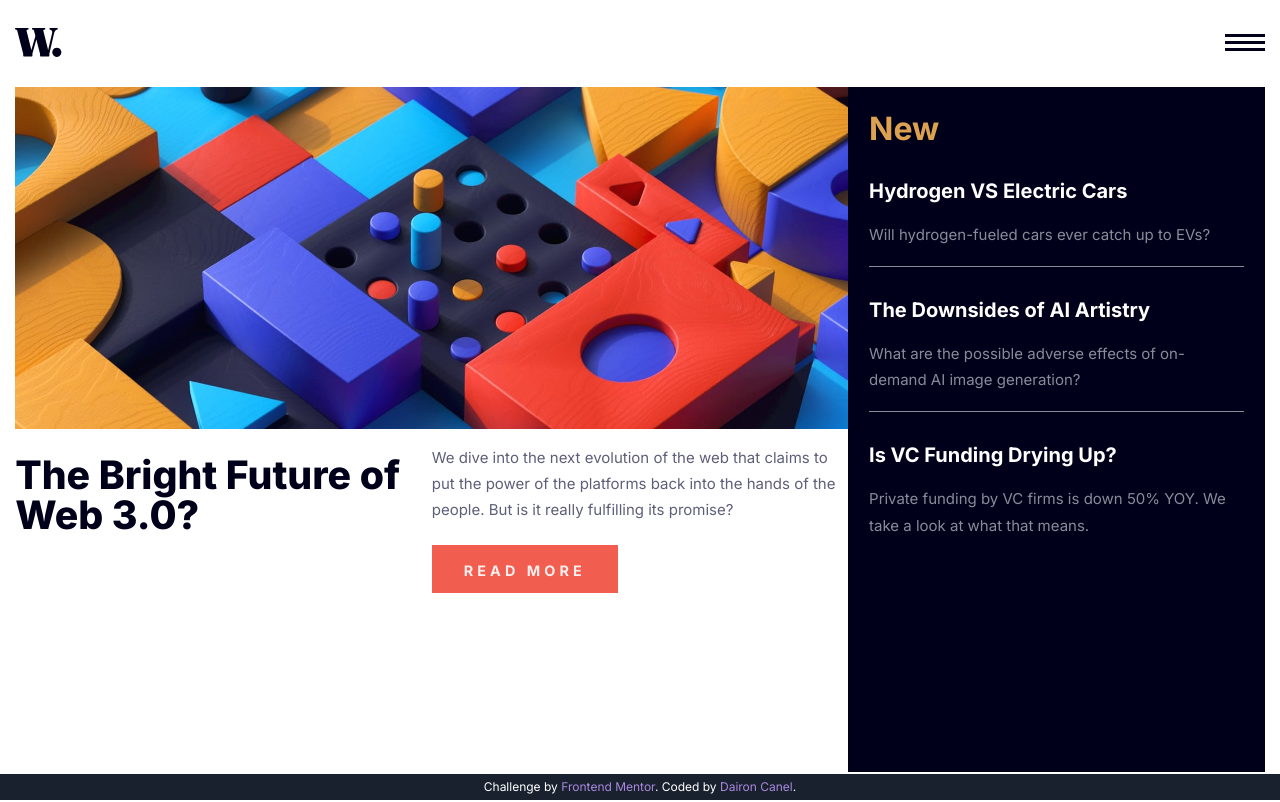
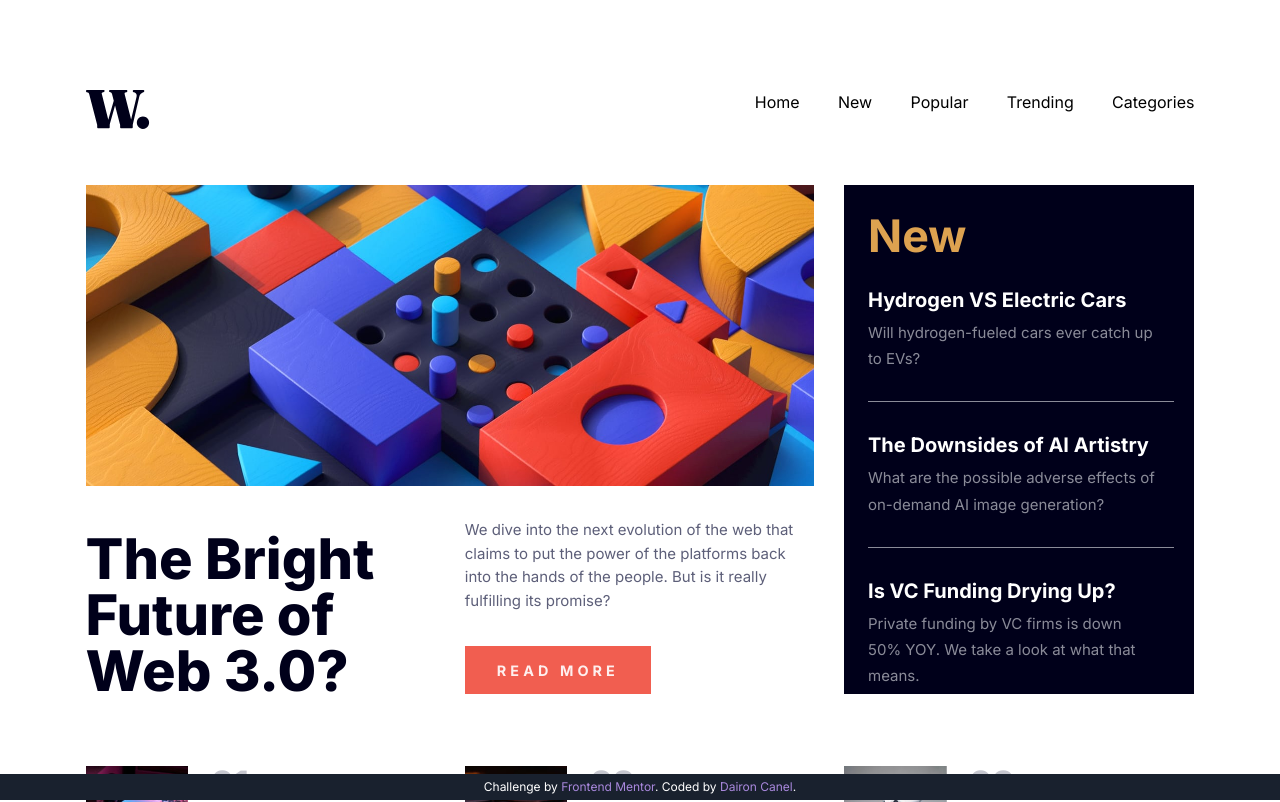
Before and after one commit to dairon-canel/news-homepage, a website: page public/index.html in a window 1280 px wide. Shown: the top 802 px of the page. Drawn offline with Linux system fonts and the light colour scheme.

Commit message:
feat: finished desktop design

```diff
--- a/public/index.html
+++ b/public/index.html
@@ -16,12 +16,13 @@
 
     <title>Frontend Mentor | News homepage</title>
   </head>
-  <body class="grid min-h-screen">
+  <body class="grid min-h-screen items-start">
+    <main class="grid">
       <header
-      class="col-auto grid grid-flow-col justify-between place-self-stretch px-[0.95rem] pt-7 pb-[1.9rem]"
+        class="grid w-full grid-flow-col justify-between place-self-center px-[0.95rem] pt-7 pb-[1.9rem] md:max-w-[71.2rem] md:pb-[3.5rem] md:pt-[5.6rem]"
       >
-      <nav class="order-2 hidden">
-        <ul class="grid grid-flow-col gap-5">
+        <nav class="order-2">
+          <ul class="grid grid-flow-col gap-[2.4rem]">
             <li><a href="#">Home</a></li>
             <li><a href="#">New</a></li>
             <li><a href="#">Popular</a></li>
@@ -30,71 +31,75 @@
           </ul>
         </nav>
         <img
-        class="order-1 w-[2.9rem] place-self-center"
+          class="order-1 w-[2.9rem] place-self-center md:w-[4rem]"
           src="./logo.svg"
           alt="logo"
         />
-      <img class="order-2 place-self-center" src="./icon-menu.svg" alt="menu" />
+        <img
+          class="order-2 hidden place-self-center"
+          src="./icon-menu.svg"
+          alt="menu"
+        />
         <img
           class="order-2 hidden"
           src="./icon-menu-close.svg"
           alt="menu close"
         />
       </header>
-    <main class="grid px-[0.95rem] md:grid-cols-3 md:grid-rows-3">
       <section
-        class="grid pb-[4rem] md:col-start-1 md:col-end-3 md:row-start-1 md:row-end-3 md:grid-cols-2 md:grid-rows-2"
+        class="grid place-self-center self-start px-[0.95rem] md:max-w-[71.2rem] md:grid-cols-[21.8rem_auto_21.9rem] md:grid-rows-[20rem_11.8rem_auto] md:gap-x-[1.9rem] [&>div]:grid [&>div]:grid-cols-[auto_auto] [&>div]:gap-[1.4rem] md:[&>div]:mt-[4.5rem] [&>div>div]:order-2 [&>div>div]:grid [&>div>div]:content-start [&>div>img]:order-1 [&>div>img]:h-[8.15rem] [&>div>img]:object-cover [&>div>div>p]:order-1 [&>div>div>p]:text-[2.1rem] [&>div>div>p]:font-800 [&>div>div>p]:leading-[2.1rem] [&>div>div>p]:text-grayishBlue [&>div>div>h2]:order-2 [&>div>div>h2]:mt-[0.7rem] [&>div>div>h3]:order-3 [&>div>div>h3]:mt-[0.4rem] [&>div>div>h3]:leading-[1.6rem] [&>div>div>h3]:text-darkGrayishBlue md:[&>div>div>h3]:text-[0.95rem] [&>div>div>h2>a]:text-[1.1rem] [&>div>div>h2>a]:font-700 [&>div>div>h2>a]:text-veryDarkBlue md:[&>div>div>h2>a]:text-[1.14rem]"
       >
         <h1
-          class="order-2 mt-[1.6rem] pr-2 text-[2.45rem] font-800 leading-[2.5rem] text-veryDarkBlue md:col-start-1 md:col-end-2 md:row-start-2 md:row-end-3"
+          class="order-2 mt-[1.6rem] pr-2 text-[2.45rem] font-800 leading-[2.5rem] text-veryDarkBlue md:col-start-1 md:col-end-2 md:row-start-2 md:row-end-3 md:mt-[1.65rem] md:text-[3.5rem] md:leading-[3.5rem]"
         >
           The Bright Future of Web 3.0?
         </h1>
-        <div
-          class="order-3 md:col-start-2 md:col-end-3 md:row-start-2 md:row-end-3"
+        <section
+          class="order-3 md:col-start-2 md:col-end-3 md:row-start-2 md:row-end-3 md:grid md:h-full md:justify-between"
         >
-          <p class="mt-[1rem] leading-[1.63rem] text-darkGrayishBlue">
+          <p
+            class="mt-[1rem] leading-[1.63rem] text-darkGrayishBlue md:mt-[0.8rem] md:leading-[1.49rem]"
+          >
             We dive into the next evolution of the web that claims to put the
             power of the platforms back into the hands of the people. But is it
             really fulfilling its promise?
           </p>
           <button
-            class="mt-[1.35rem] bg-softRed px-[2rem] pt-[0.9rem] pb-[0.75rem] text-[0.9rem] font-700 uppercase tracking-[0.255rem] text-white text-opacity-90"
+            class="mt-[1.35rem] place-self-start self-end bg-softRed px-[2rem] pt-[0.9rem] pb-[0.75rem] text-[0.9rem] font-700 uppercase tracking-[0.255rem] text-white text-opacity-90"
           >
             Read more
           </button>
-        </div>
-
+        </section>
         <picture
-          class="order-1 md:col-start-1 md:col-end-3 md:row-start-1 md:row-end-2"
+          class="order-1 md:col-start-1 md:col-end-3 md:row-start-1 md:row-end-2 md:max-h-[18.8rem]"
         >
           <source
             media="(min-width: 768px)"
             srcset="./image-web-3-desktop.jpg"
           />
           <img
+            class="h-full w-full object-cover"
             src="./image-web-3-mobile.jpg"
             alt="pieces with different shapes"
           />
         </picture>
-      </section>
         <nav
-        class="mb-[3.95rem] bg-veryDarkBlue px-[1.3rem] pt-[1.1rem] md:col-start-3 md:col-end-4 md:row-start-1 md:row-end-3 [&>div]:mt-[1.75rem] [&>div]:border-b-[1px] [&>div]:border-b-grayishBlue [&>div]:border-opacity-70 [&>div>a]:text-[1.25rem] [&>div>a]:font-700 [&>div>a]:text-white [&>div>p]:mt-[1rem] [&>div>p]:pr-4 [&>div>p]:leading-[1.65rem] [&>div>p]:text-grayishBlue [&>div>p]:text-opacity-70"
+          class="mb-[3.95rem] bg-veryDarkBlue px-[1.3rem] pt-[1.1rem] md:col-start-3 md:col-end-4 md:row-start-1 md:row-end-3 md:mb-0 md:pl-[1.5rem] [&>div]:mt-[1.75rem] [&>div]:border-b-[1px] [&>div]:border-b-grayishBlue [&>div]:border-opacity-70 [&>div>a]:text-[1.25rem] [&>div>a]:font-700 [&>div>a]:text-white [&>div>p]:mt-[1rem] [&>div>p]:pr-4 [&>div>p]:leading-[1.65rem] [&>div>p]:text-grayishBlue [&>div>p]:text-opacity-70 md:[&>div>p]:mt-[0.3rem]"
         >
           <h2
-          class="-mb-[0.3rem] text-[2rem] font-700 text-softOrange text-opacity-95"
+            class="-mb-[0.3rem] text-[2rem] font-700 text-softOrange text-opacity-95 md:-mb-[0.8rem] md:text-[2.8rem]"
           >
             New
           </h2>
           <div>
             <a href="#">Hydrogen VS Electric Cars</a>
-          <p class="mb-[1.1rem]">
+            <p class="mb-[1.1rem] md:mb-[1.8rem]">
               Will hydrogen-fueled cars ever catch up to EVs?
             </p>
           </div>
           <div>
             <a href="#">The Downsides of AI Artistry</a>
-          <p class="mb-[1.1rem]">
+            <p class="mb-[1.1rem] md:mb-[1.8rem]">
               What are the possible adverse effects of on-demand AI image
               generation?
             </p>
@@ -102,14 +107,11 @@
           <div class="border-none">
             <a href="#">Is VC Funding Drying Up?</a>
             <p class="mb-[0.75rem]">
-            Private funding by VC firms is down 50% YOY. We take a look at what
-            that means.
+              Private funding by VC firms is down 50% YOY. We take a look at
+              what that means.
             </p>
           </div>
         </nav>
-      <nav
-        class="mb-20 grid gap-[2rem] md:col-start-1 md:col-end-4 md:row-start-3 md:row-end-4 md:grid-flow-col [&>div]:grid [&>div]:grid-cols-[auto_auto] [&>div]:gap-[1.4rem] [&>div>div]:order-2 [&>div>div]:grid [&>div>div]:content-start [&>div>img]:order-1 [&>div>img]:h-[8.15rem] [&>div>img]:object-cover [&>div>div>p]:order-1 [&>div>div>p]:text-[2.1rem] [&>div>div>p]:font-800 [&>div>div>p]:leading-[2.1rem] [&>div>div>p]:text-grayishBlue [&>div>div>h2]:order-2 [&>div>div>h2]:mt-[0.7rem] [&>div>div>h3]:order-3 [&>div>div>h3]:mt-[0.4rem] [&>div>div>h3]:leading-[1.6rem] [&>div>div>h3]:text-darkGrayishBlue [&>div>div>h2>a]:text-[1.1rem] [&>div>div>h2>a]:font-700 [&>div>div>h2>a]:text-veryDarkBlue"
-      >
         <div>
           <div>
             <h2>
@@ -140,8 +142,9 @@
           </div>
           <img src="./image-gaming-growth.jpg" alt="gaming growth" />
         </div>
-      </nav>
+      </section>
     </main>
+
     <footer class="attribution">
       Challenge by
       <a href="https://www.frontendmentor.io?ref=challenge" target="_blank"
```
Also changed, not shown: public/output-style.css. Lines whose indentation alone changed are shown as unchanged.
